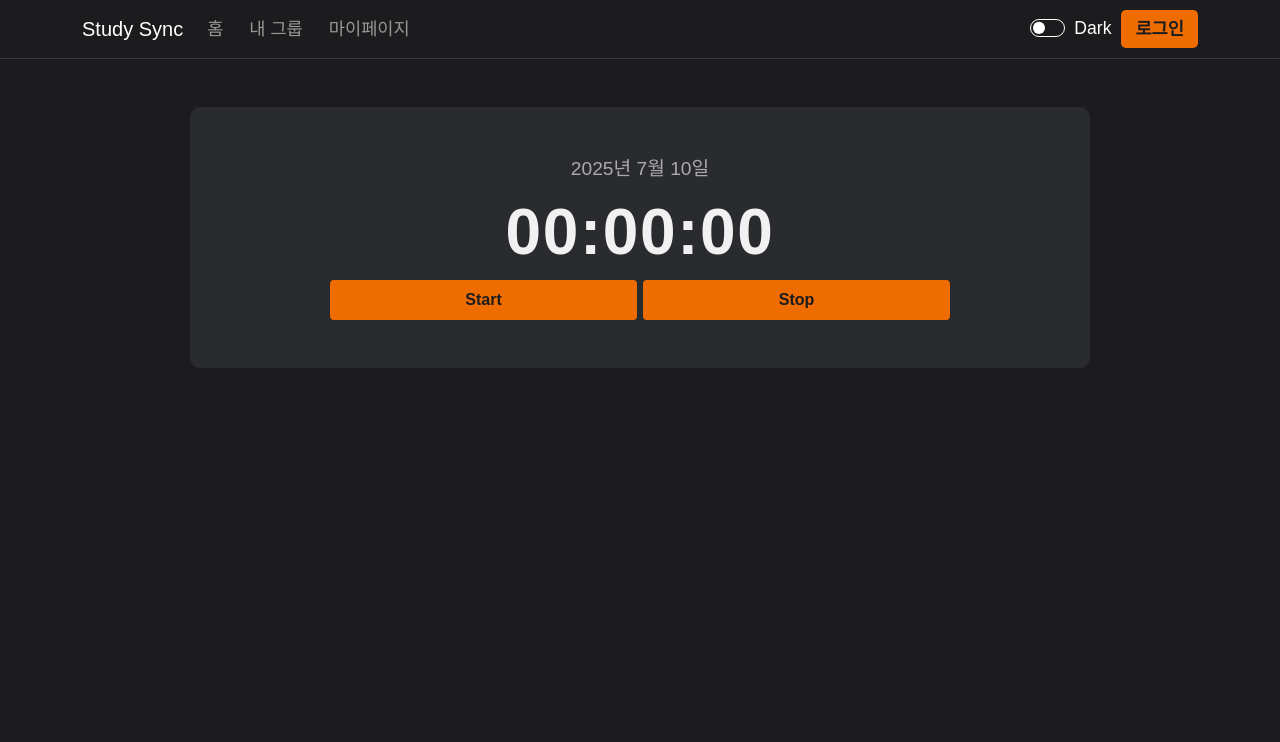
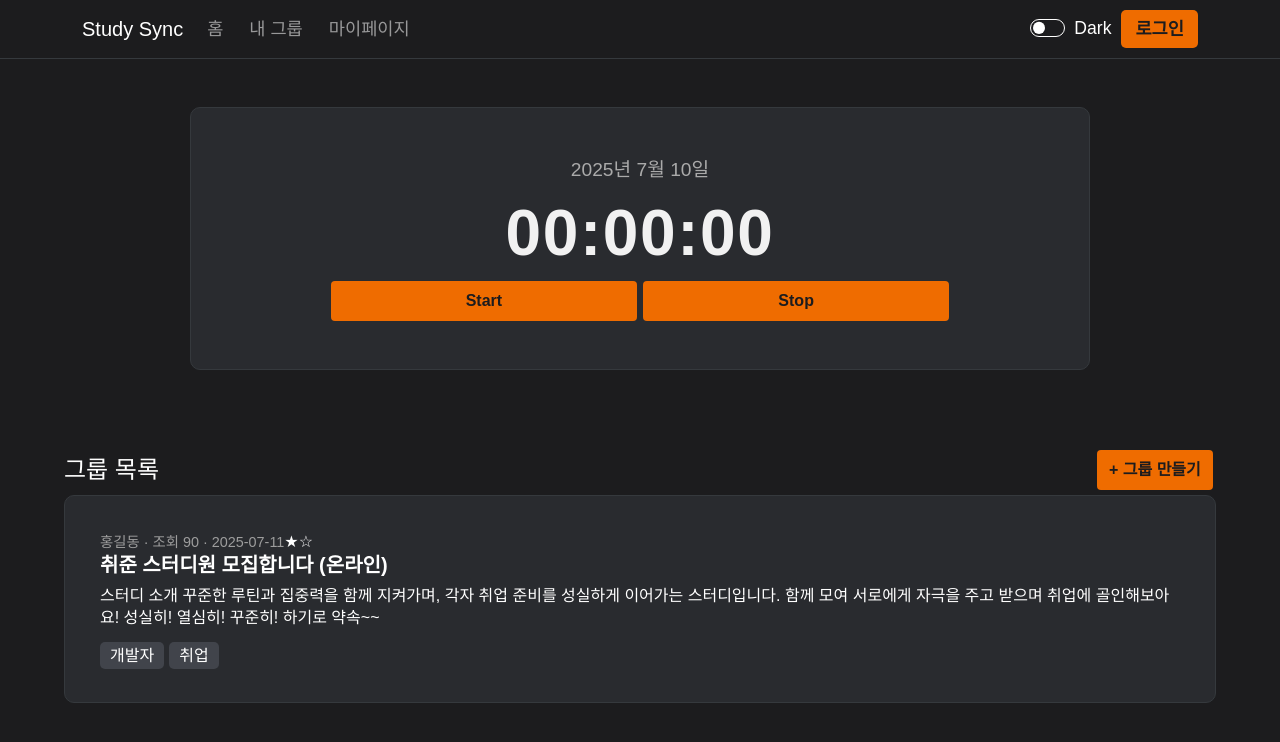
Before and after one commit to Milk0621/project-study-hub, a React (Create React App) app in the folder frontend/: page / in a window 1280 px wide. Shown: the top 742 px of the page. Built offline with nearby package versions, Linux system fonts and the light colour scheme; a web font is replaced by a local one.

Commit message:
feat: 그룹 목록 컴포넌트와 스타일링 추가

```diff
--- a/frontend/src/components/Home/Home.jsx
+++ b/frontend/src/components/Home/Home.jsx
@@ -1,6 +1,7 @@
 import { useContext } from 'react';
 import Timer from '../Timer/Timer'
 import { useSelector } from 'react-redux';
+import style from './Home.module.css';
 
 function Home(){
 
@@ -9,9 +10,27 @@ function Home(){
   return (
     <>
       <Timer />
-      {user?.nickname}
+      <div className={style.groupList}>
+        <div className={style.groupListTop}>
+          <h4 style={{margin: '0'}}>그룹 목록</h4>
+          <button> + 그룹 만들기</button>
+        </div>
+        <GroupList />
+      </div>
     </>
   );
 }
 
+function GroupList(props){
+  return(
+    <div className={style.groupListBg}>
+      <span className={style.groupInfo}> 홍길동 · 조회 90 · 2025-07-11</span>
+      ★☆
+      <h5 style={{fontWeight: '600'}}>취준 스터디원 모집합니다 (온라인)</h5>
+      <p>스터디 소개 꾸준한 루틴과 집중력을 함께 지켜가며, 각자 취업 준비를 성실하게 이어가는 스터디입니다. 함께 모여 서로에게 자극을 주고 받으며 취업에 골인해보아요! 성실히! 열심히! 꾸준히! 하기로 약속~~</p>
+      <span className={style.hashTag}>개발자</span><span className={style.hashTag}>취업</span>
+    </div>
+  )
+}
+
 export default Home;
--- /dev/null
+++ b/frontend/src/components/Home/Home.module.css
@@ -0,0 +1,47 @@
+.groupList {
+    width: 90%;
+    max-width: 1320px;
+    margin: 0 auto;
+}
+
+.groupListTop {
+    display: flex;
+    align-items: center;
+    justify-content: space-between;
+    margin-top: 5rem;
+    margin-bottom: 5px;
+}
+
+.groupListTop button {
+    height: 40px;
+    padding: 6px 12px;
+    margin: 0 0.2rem;
+    background-color: var(--button-bg);
+    color: var(--button-text);
+    border: none;
+    border-radius: 4px;
+    font-weight: bold;
+    cursor: pointer;
+    transition: background-color 0.2s;
+}
+
+.groupListBg {
+    background-color: var(--timer-bg);
+    border: 1px solid var(--outline);
+    border-radius: 10px;
+    padding: 35px;
+    text-align: left;
+    line-height: 22px;
+}
+
+.groupInfo {
+    font-size: 0.9rem;
+    color: var(--info-color);
+}
+
+.hashTag {
+    margin-right: 5px;
+    padding: 5px 10px;
+    background-color: var(--tag-bg);
+    border-radius: 5px;
+}
--- a/frontend/src/components/Timer/Timer.module.css
+++ b/frontend/src/components/Timer/Timer.module.css
@@ -8,6 +8,7 @@
     border-radius: 10px;
     max-width: 900px;
     width: 80%;
+    border: 1px solid var(--outline);
 }
 
 .date {
--- a/frontend/src/index.css
+++ b/frontend/src/index.css
@@ -7,6 +7,9 @@
   --nav-hover: #000;
   --timer-bg: #f0f0f0;
   --input-border: #efefef;
+  --outline: #dadce0;
+  --tag-bg: #ffffff;
+  --info-color: #666;
 }
 
 .dark {
@@ -18,6 +21,9 @@
   --nav-hover: #f1f1f1;
   --timer-bg: #292b2f;
   --input-border: #efefef;
+  --outline: #35393d;
+  --tag-bg: #41444b;
+  --info-color: #9d9d9d;
 }
 
 body {
```
